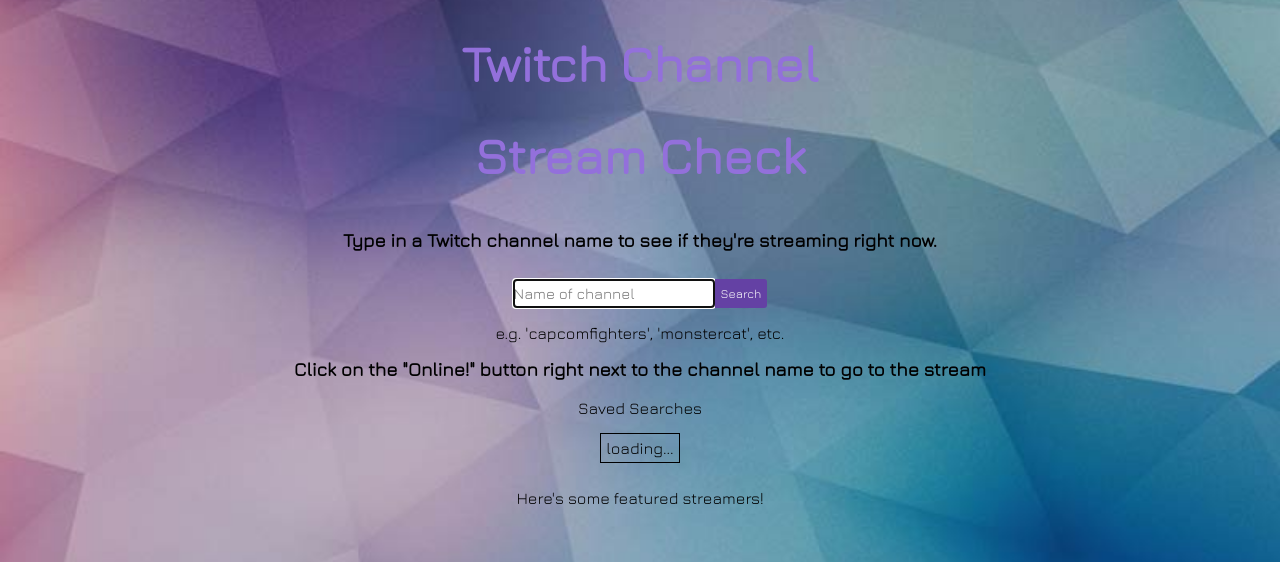
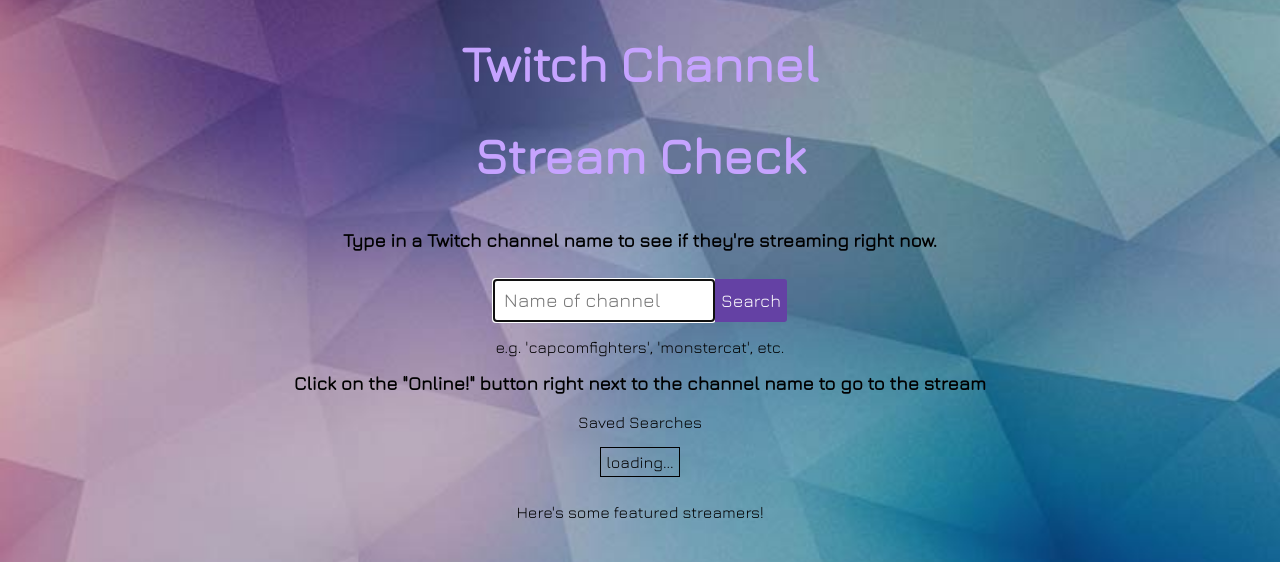
Before and after one commit to rkojima/is-streaming, a PHP site: page /index.html in a window 1280 px wide. Shown: the top 562 px of the page. Run offline with PHP 8.4, Linux system fonts and the light colour scheme; some libraries are stand-ins or nearby versions.

Commit message:
added some styling

```diff
--- a/main.css
+++ b/main.css
@@ -6,12 +6,13 @@ input {
     border: 1px solid #6441A4;
     width: 200px;
     border-radius: 3px 0 0 3px;
-    padding: 5px 0;
+    padding: 10px;
+
 }
 
 
 input, input::-webkit-input-placeholder {
-    font-size: 15px;
+    font-size: 1.1em;
 }
 
 
@@ -20,10 +21,7 @@ button {
     color: white;
     border-radius: 0px 3px 3px 0px;
     border: none;
-}
-
-button {
-    font-size: 12px;
+    font-size: 1.1em;
 }
 
 .help-text-1 {
@@ -54,7 +52,7 @@ body {
 */}
 
 .hero-text h1 {
-    color: mediumpurple;
+    color: #C6A3FF;
     text-align: center;
     font-size: 50px;
 }
@@ -70,7 +68,7 @@ h3 {
 td.result {
     padding-left: 5px;
     padding-right: 5px;
-    background-color: mediumpurple;
+    background-color: #C6A3FF;
 }
 
 /* Searching for channel */
@@ -93,22 +91,21 @@ a {
 .offline a:link, .offline a:visited {
     text-decoration: none;
     color: white;
-    background-color: #D9534F;
+    background-color: #DB7082;
 }
 
 .offline a:hover, .offline a:active {
     cursor: not-allowed;
-    background-color: #c9302c;
 }
 
 .online a:link, .online a:visited{
     text-decoration: none;
     color: white;
-    background-color: #4CAF50;
+    background-color: #16B188;
 }
 
 .online a:hover, .online a:active {
-    background-color: #449d44;
+    background-color: #00986F;
 }
 
 .close-button a:link, .close-button a:visited {
```
